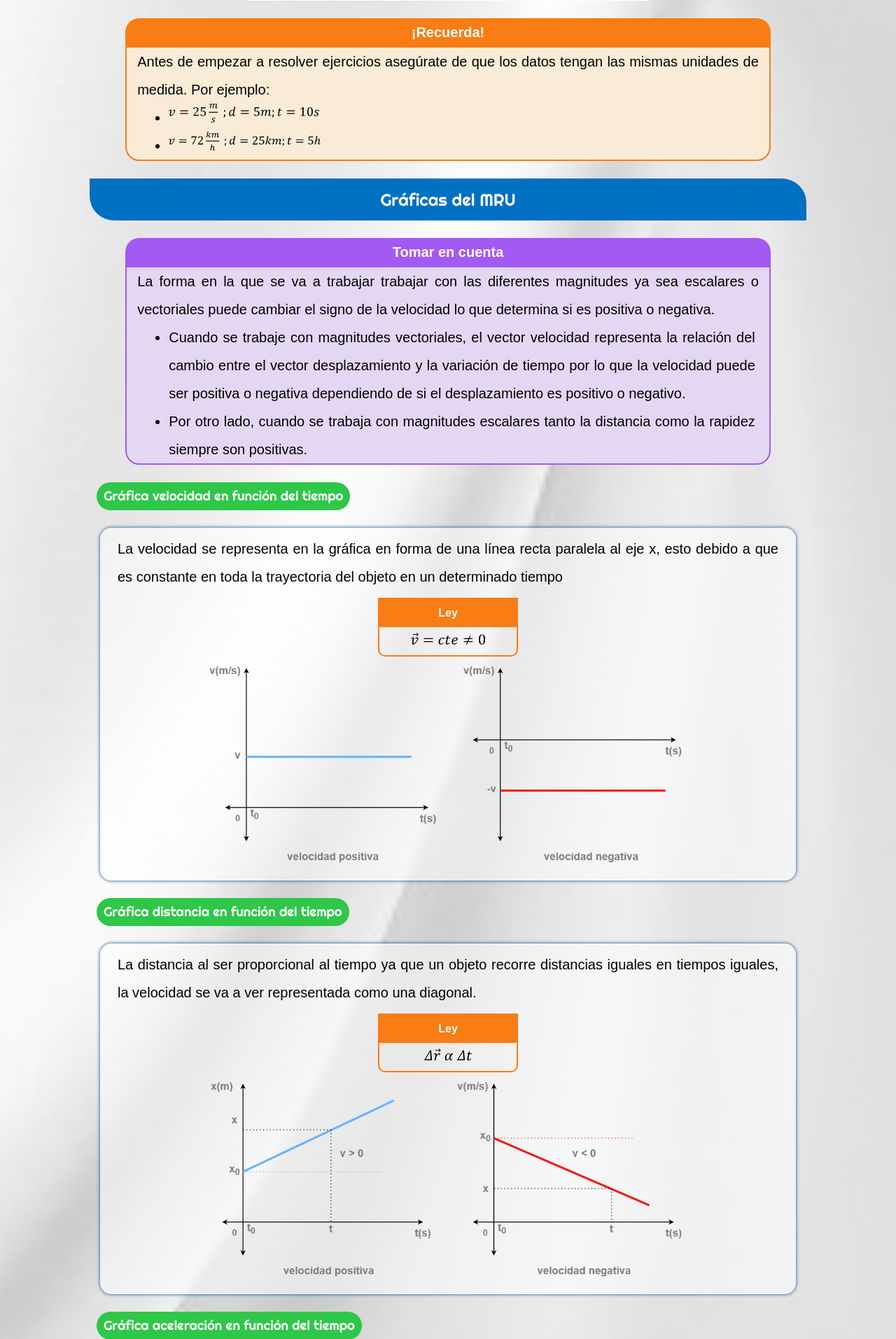
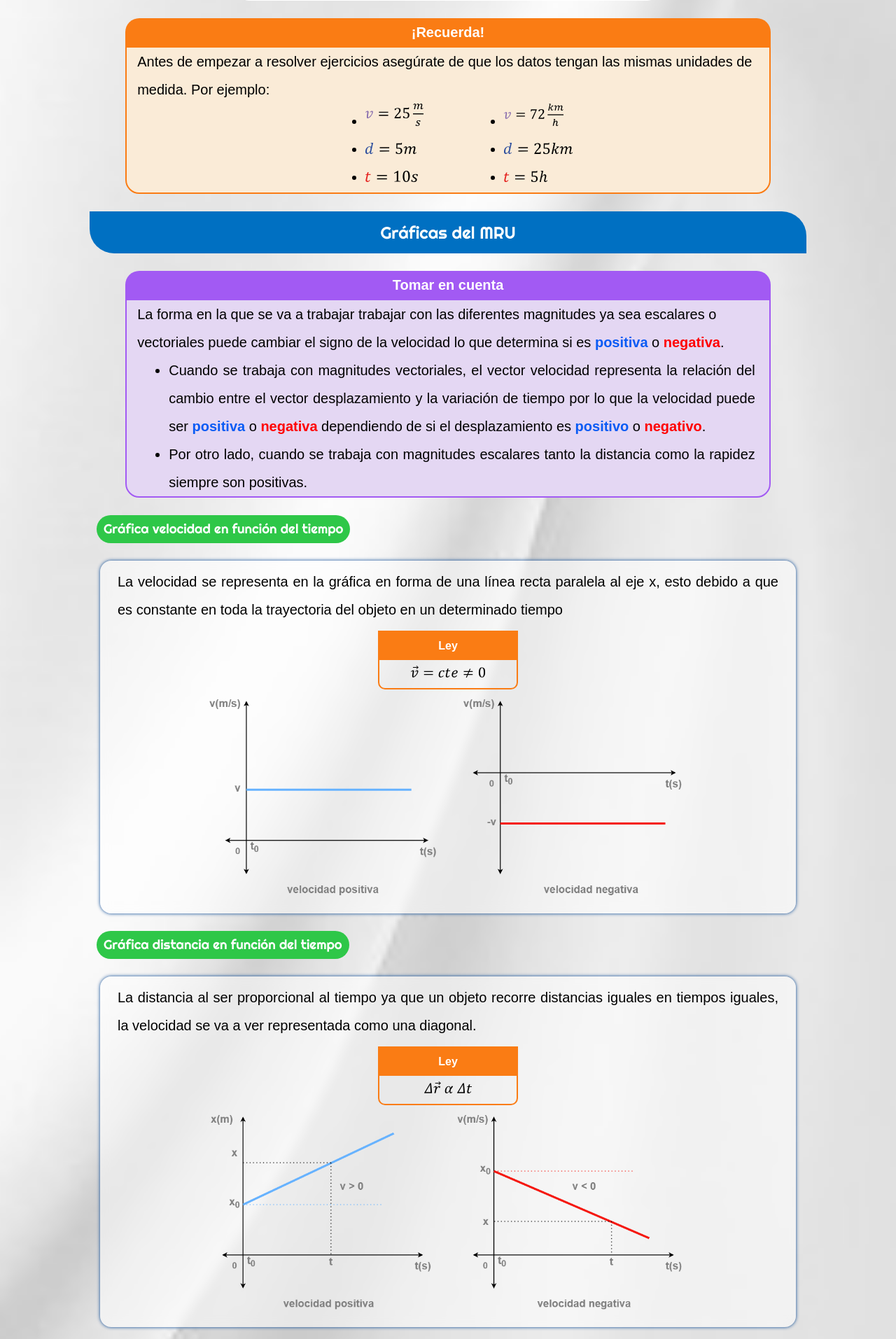
Before and after one commit to Aspg97/XRMRU, a PHP site: page / in a window 1280 px wide. Shown: the part 3706-5619 px from the top of the page at 70% size. Run offline with PHP 8.4, Linux system fonts and the light colour scheme; some web fonts are replaced.

Commit message:
finalizacion modificaciones

```diff
--- a/index.html
+++ b/index.html
@@ -143,9 +143,11 @@
                             <div class="cont-expl">
                                 <p class="desc-teo">
                                     Es una magnitud vectorial en la cual se refleja la relación entre el espacio
-                                    recorrido por un objeto, el tiempo transcurrido y su dirección. Además, la velocidad
-                                    al ser un vector se compone de un módulo, dirección y sentido, por lo que la
-                                    velocidad puede ser positiva o negativa.<br>Mientras que la rapidez es el módulo o
+                                    recorrido por un objeto, el tiempo transcurrido y su dirección. Además, la
+                                    <b>velocidad</b>
+                                    al ser un vector se compone de un módulo, dirección y sentido, por lo que puede ser <span class="positivo">positiva</span> o <span
+                                        class="negativo">negativa</span>.<br>Mientras que la <b>rapidez</b> es el módulo
+                                    o
                                     tamaño del vector velocidad, es decir, es una magnitud escalar y de acuerdo con el
                                     Sistema Internacional la rapidez se mide en (<img
                                         src="webComponents/IMG/gift/vectores/vectores-18.svg" alt="v18" height="15px">).
@@ -165,12 +167,14 @@
                             <div class="cont-expl">
                                 <p class="desc-teo">
                                     Es la longitud que recorre un objeto de un punto a otro.<br>Se debe recalcar la
-                                    diferencia entre distancia y desplazamiento ya que el desplazamiento es una magnitud
-                                    vectorial y la distancia es una magnitud escalar.<br>La distancia se obtiene a
+                                    diferencia entre <b>distancia</b> y <b>desplazamiento</b> ya que el
+                                    <b>desplazamiento</b> es una magnitud
+                                    vectorial y la <b>distancia</b> es una magnitud escalar.<br>La <b>distancia</b> se
+                                    obtiene a
                                     partir de la variación de la posición del objeto de un punto P1 hacia otro punto P2,
-                                    mientras que el desplazamiento <img
+                                    mientras que el <b>desplazamiento</b> <img
                                         src="webComponents/IMG/gift/vectores/vectores-16.svg" alt="v16" height="15px">
-                                    es el vector que une estos 2 puntos que de acuerdo con el Sistema Internacional la
+                                    es el vector que une estos 2 puntos. De acuerdo con el Sistema Internacional la
                                     distancia se mide en (<img src="webComponents/IMG/gift/vectores/vectores-13.svg"
                                         alt="v13" height="10px">). Otra medida comúnmente utilizada es (<img
                                         src="webComponents/IMG/gift/vectores/vectores-14.svg" alt="v14"
@@ -192,7 +196,7 @@
                                     Es una magnitud escalar, la cual sirve para medir la duración o la separación de uno
                                     o más eventos. De acuerdo con el Sistema Internacional el tiempo se mide en (<img
                                         src="webComponents/IMG/gift/vectores/vectores-20.svg" alt="v20" height="10px">),
-                                    de igual manera otra unidad comúnmente utilizada (<img
+                                    de igual manera otra unidad comúnmente utilizada es (<img
                                         src="webComponents/IMG/gift/vectores/vectores-21.svg" alt="v21" height="13px">).
                                 </p>
                             </div>
@@ -205,7 +209,8 @@
             <h2 class="fact-conv">Ecuaciones</h2>
             <div class="ecuaciones">
                 <p class="desc-teo">
-                    Las ecuaciones del MRU están dadas en función de la velocidad, distancia recorrida y el tiempo
+                    Las ecuaciones del MRU están dadas en función de la <span class="col-velocidad">velocidad</span>,
+                    <span class="col-distancia">distancia</span> recorrida y el <span class="col-tiempo">tiempo</span>
                     empleado. Por lo tanto, para realizar los diferentes cálculos podemos ayudarnos del siguiente
                     triángulo gráfico.
                 </p>
@@ -226,14 +231,32 @@
                             Antes de empezar a resolver ejercicios asegúrate de que los datos tengan las mismas unidades
                             de medida. Por ejemplo:
                         </p>
-                        <ul>
-                            <li><img src="webComponents/IMG/gift/vectores/vectores-24.svg" alt="triangulov24"
-                                    height="27px"></li>
-                            <li>
-                                <img src="webComponents/IMG/gift/vectores/vectores-25.svg" alt="triangulov25"
-                                    height="27px">
-                            </li>
-                        </ul>
+                        <div class="cont-ejem-med">
+                            <ul class="ejemplos-med">
+                                <li><img src="webComponents/IMG/gift/vectores/vectores-24.svg" alt="triangulov24"
+                                        height="32px"></li>
+                                <li>
+                                    <img src="webComponents/IMG/gift/vectores/vectores-25.svg" alt="triangulov25"
+                                        height="16px">
+                                </li>
+                                <li>
+                                    <img src="webComponents/IMG/gift/vectores/vectores-26.svg" alt="triangulov26"
+                                        height="16px">
+                                </li>
+                            </ul>
+                            <ul class="ejemplos-med">
+                                <li><img src="webComponents/IMG/gift/vectores/vectores-27.svg" alt="triangulov27"
+                                        height="32px"></li>
+                                <li>
+                                    <img src="webComponents/IMG/gift/vectores/vectores-28.svg" alt="triangulov28"
+                                        height="16px">
+                                </li>
+                                <li>
+                                    <img src="webComponents/IMG/gift/vectores/vectores-29.svg" alt="triangulov29"
+                                        height="16px">
+                                </li>
+                            </ul>
+                        </div>
                     </div>
                 </div>
             </div>
@@ -244,14 +267,18 @@
                 <h4 class="magnitudes-recuerda info-graficas">Tomar en cuenta</h4>
                 <div class="cont-det-recuerda cont-info-graficas">
                     <p class="desc-teo">
-                        La forma en la que se va a trabajar trabajar con las diferentes magnitudes ya sea escalares o vectoriales puede cambiar el signo de la velocidad lo que determina si es positiva o negativa.
+                        La forma en la que se va a trabajar trabajar con las diferentes magnitudes ya sea escalares o
+                        vectoriales puede cambiar el signo de la velocidad lo que determina si es <span class="positivo">positiva</span> o <span class="negativo">negativa</span>.
                     </p>
                     <ul>
                         <li>
-                            Cuando se trabaje con magnitudes vectoriales, el vector velocidad representa la relación del cambio entre el vector desplazamiento y la variación de tiempo por lo que la velocidad puede ser positiva o negativa dependiendo de si el desplazamiento es positivo o negativo.
+                            Cuando se trabaja con magnitudes vectoriales, el vector velocidad representa la relación del
+                            cambio entre el vector desplazamiento y la variación de tiempo por lo que la velocidad puede
+                            ser <span class="positivo">positiva</span> o <span class="negativo">negativa</span> dependiendo de si el desplazamiento es <span class="positivo">positivo</span> o <span class="negativo">negativo</span>.
                         </li>
                         <li>
-                            Por otro lado, cuando se trabaja con magnitudes escalares tanto la distancia como la rapidez siempre son positivas.
+                            Por otro lado, cuando se trabaja con magnitudes escalares tanto la distancia como la rapidez
+                            siempre son positivas.
                         </li>
                     </ul>
                 </div>
@@ -259,7 +286,8 @@
             <h3 class="sub-tit-teo">Gráfica velocidad en función del tiempo</h3>
             <div class="cont-graph-speed">
                 <p class="desc-teo">
-                    La velocidad se representa en la gráfica en forma de una línea recta paralela al eje x, esto debido a que es constante en toda la trayectoria del objeto en un determinado tiempo
+                    La velocidad se representa en la gráfica en forma de una línea recta paralela al eje x, esto debido
+                    a que es constante en toda la trayectoria del objeto en un determinado tiempo
                 </p>
                 <div class="cont-ley-graph">
                     <h4 class="tit-ley-graph">Ley</h4>
@@ -275,7 +303,8 @@
             <h3 class="sub-tit-teo">Gráfica distancia en función del tiempo</h3>
             <div class="cont-graph-speed">
                 <p class="desc-teo">
-                    La distancia al ser proporcional al tiempo ya que un objeto recorre distancias iguales en tiempos iguales, la velocidad se va a ver representada como una diagonal.
+                    La distancia al ser proporcional al tiempo ya que un objeto recorre distancias iguales en tiempos
+                    iguales, la velocidad se va a ver representada como una diagonal.
                 </p>
                 <div class="cont-ley-graph">
                     <h4 class="tit-ley-graph">Ley</h4>
@@ -291,7 +320,9 @@
             <h3 class="sub-tit-teo">Gráfica aceleración en función del tiempo</h3>
             <div class="cont-graph-speed">
                 <p class="desc-teo">
-                    Como ya se ha dicho anteriormente la aceleración es nula ósea es igual a 0 puesto que la velocidad es constante. Por lo tanto, en la gráfica se ve representada como una línea horizontal sobre el eje de las x
+                    Como ya se ha dicho anteriormente la aceleración es nula ósea es igual a 0 puesto que la velocidad
+                    es constante. Por lo tanto, en la gráfica se ve representada como una línea horizontal sobre el eje
+                    de las x
                 </p>
                 <div class="cont-ley-graph">
                     <h4 class="tit-ley-graph">Ley</h4>
--- a/webComponents/Estilos/estilosFundamentosTeoricos.css
+++ b/webComponents/Estilos/estilosFundamentosTeoricos.css
@@ -1,3 +1,28 @@
+.positivo {
+    color: #0A5BF4;
+    font-weight: bold;
+}
+
+.negativo {
+    color: #FF0000;
+    font-weight: bold;
+}
+
+.col-velocidad{
+    color: #866BAD;
+    font-weight: bold;
+}
+
+.col-distancia{
+    color: #2B4D9D;
+    font-weight: bold;
+}
+
+.col-tiempo{
+    color: #E52421;
+    font-weight: bold;
+}
+
 .cont-fun-teo {
     margin: 25px 0;
 }
@@ -17,7 +42,7 @@
     font-size: 20px;
 }
 
-.sub-tit-teo{
+.sub-tit-teo {
     background-color: #2EC748;
     margin: 10px;
     padding: 0 10px;
@@ -30,7 +55,7 @@
     text-align: center;
 }
 
- .cont-ley-graph{
+.cont-ley-graph {
     margin: 10px auto;
     border: solid 2px #FA7C14;
     max-width: 200px;
@@ -38,25 +63,26 @@
     border-radius: 0 0 10px 10px;
 }
 
- .tit-ley-graph{
+.tit-ley-graph {
     background-color: #FA7C14;
     text-align: center;
     color: #fff;
 }
 
- .desc-teo,.cont-tipos-mag{
+.desc-teo,
+.cont-tipos-mag {
     padding: 0 15px;
     font-size: 20px;
 }
 
- .table-leyes{
+.table-leyes {
     width: 70%;
     margin: 0 auto;
     line-height: 20px;
     font-size: 20px;
 }
 
- .space{
+.space {
     height: 10px;
 }
 
@@ -88,7 +114,7 @@
     margin: 0 auto;
 }
 
-.cont-full-info-mag{
+.cont-full-info-mag {
     width: 100%;
 }
 
@@ -142,19 +168,19 @@
     margin: 0 auto;
 }
 
-.gift3{
+.gift3 {
     width: 20%;
 }
 
-.cont-expl{
+.cont-expl {
     width: 100%;
 }
 
-.expl-time{
+.expl-time {
     width: 80%;
 }
 
-.img-des{
+.img-des {
     margin: 0 20px;
 }
 
@@ -182,16 +208,16 @@
     border-radius: 15px;
 }
 
-.cont-triangulos{
+.cont-triangulos {
     width: 600px;
 }
 
-.cont-info-recuerda{
+.cont-info-recuerda {
     width: 90%;
     margin: 25px auto 0 auto;
 }
 
-.magnitudes-recuerda{
+.magnitudes-recuerda {
     background-color: #FA7C14;
     text-align: center;
     border-radius: 20px 20px 0 0;
@@ -199,23 +225,37 @@
     font-size: 20px;
 }
 
-.cont-det-recuerda{
+.cont-det-recuerda {
     background-color: antiquewhite;
     border: solid 2px #FA7C14;
     border-radius: 0 0 20px 20px;
 }
 
-.info-graficas{
+.cont-det-recuerda p {
+    text-align: left;
+}
+
+.cont-ejem-med{
+    text-align: center;
+}
+
+.ejemplos-med {
+    display: inline-block;
+    margin: 0 25px;
+    text-align: left;
+}
+
+.info-graficas {
     background-color: #A25AF3;
 }
 
-.cont-info-graficas{
+.cont-info-graficas {
     border: solid 2px #A25AF3;
     background-color: #E4D7F3;
     margin-bottom: 15px;
 }
 
-.cont-info-graficas ul{
+.cont-info-graficas ul {
     padding-right: 20px;
     font-size: 20px;
 }
@@ -277,7 +317,9 @@ th {
 }
 
 @media screen and (min-width: 200px) and (max-width:900px) {
-    .formula, .eje-mru {
+
+    .formula,
+    .eje-mru {
         width: 90%;
     }
 
--- a/webComponents/PGG_ADD/graficadora.html
+++ b/webComponents/PGG_ADD/graficadora.html
@@ -47,7 +47,7 @@
         <div class="cont-expli">
             <p class="enunciado">
                 Supongamos que un repartidor de pizzas realiza un ruta establecida por usted para entregar los pedidos
-                en un tiempo determinado. Cada uno de los tramos establecidos tienen una velocidad constante independiente de los otros tramos. Ayuda al repartidor a conocer la velocidad a la que debe ir en cada uno de los tramos para llegar justo a tiempo a cada punto de entrega.
+                en un tiempo determinado. Cada uno de los tramos establecidos tienen una velocidad constante independiente de los otros tramos. <br>Ayuda al repartidor a conocer la velocidad a la que debe ir en cada uno de los tramos para llegar justo a tiempo a cada punto de entrega.
             </p>
             <img src="../IMG/Graficadora/moto.svg" class="img-enunciado">
         </div>
--- a/webComponents/PGG_ADD/pizarraDigital.html
+++ b/webComponents/PGG_ADD/pizarraDigital.html
@@ -47,6 +47,11 @@
 
     <!-- Inicio de contenido-->
     <main>
+        <div class="frase-pizarra">
+            <p>
+                ¡Utiliza esta pizarra digital para representar tus ideas sobre MRU mediante figuas y colores!
+            </p>
+        </div>
         <div class="container-pizz" id="cont-pizarra">
             <div class="container">
                 <section class="tools-board">
```
Also changed, not shown: webComponents/Estilos/estilosPizarra.css (+14 -0 lines), webComponents/IMG/gift/vectores/vectores-24.svg, webComponents/IMG/gift/vectores/vectores-25.svg, webComponents/IMG/gift/vectores/vectores-26.svg (added), webComponents/IMG/gift/vectores/vectores-27.svg (added), webComponents/IMG/gift/vectores/vectores-28.svg (added), webComponents/IMG/gift/vectores/vectores-29.svg (added). Lines whose indentation alone changed are shown as unchanged.
